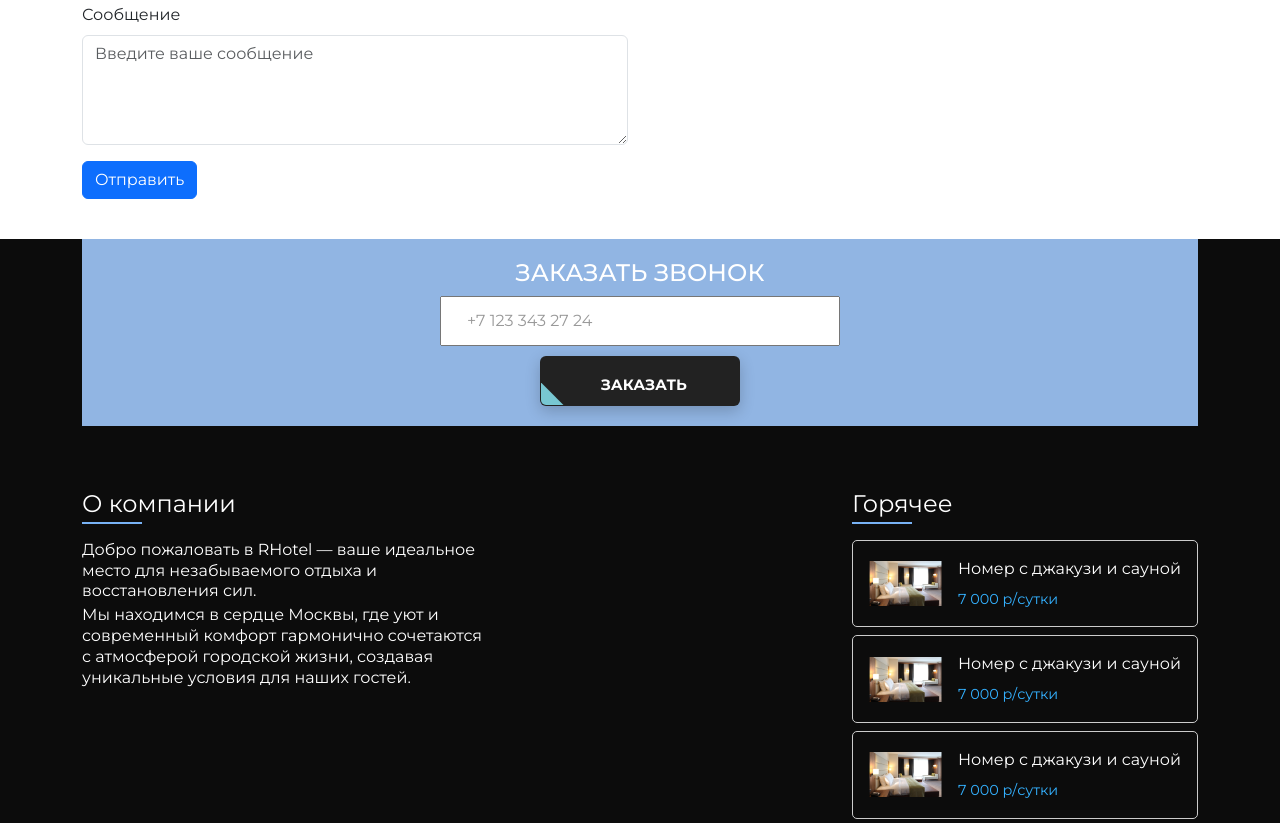
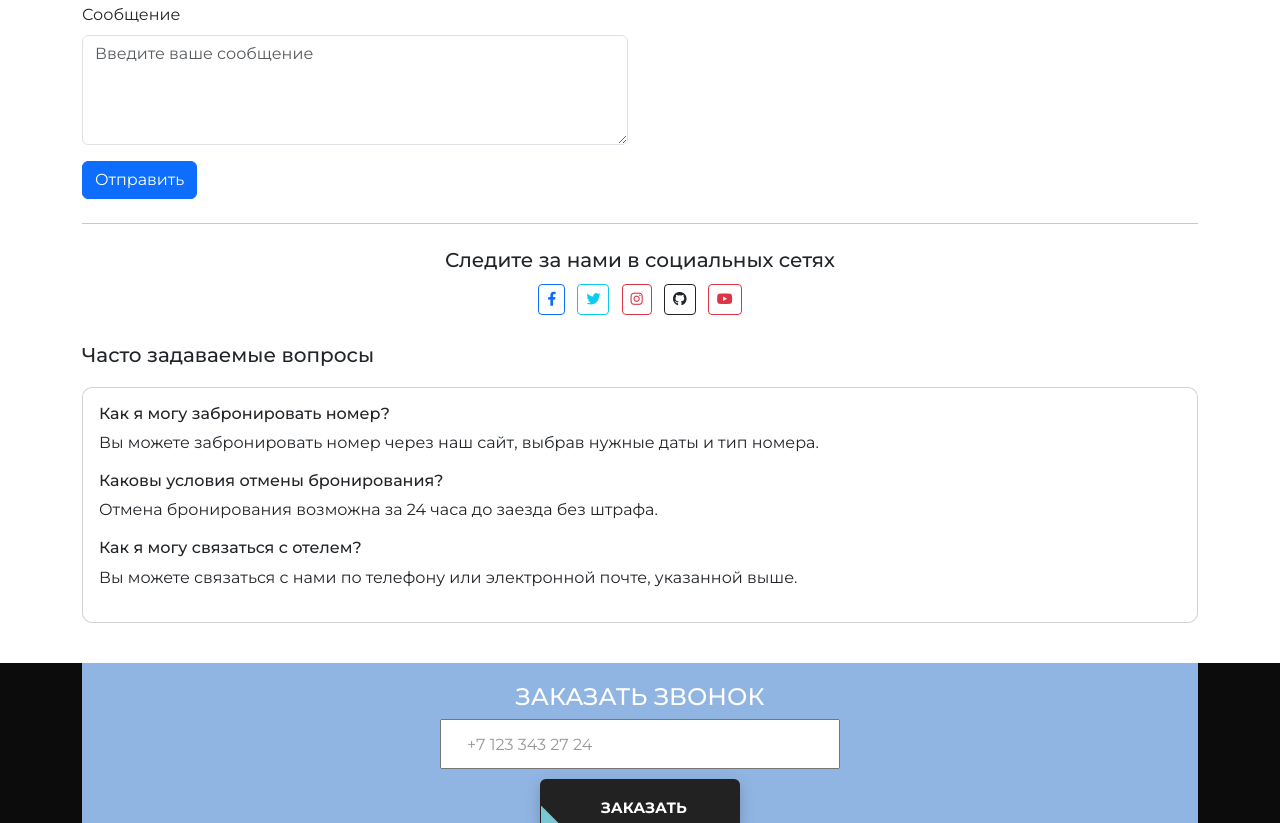
Before and after one commit to Rigoletti/project, a plain HTML site: page kuzmin/assets/pages/contact.html in a window 1280 px wide. Shown: the part 677-1500 px from the top of the page. Drawn offline with nearby package versions, Linux system fonts and the light colour scheme; files that its build step writes are made by us from their sources.

Commit message:
изменил страницу контакты

```diff
--- a/kuzmin/assets/pages/contact.html
+++ b/kuzmin/assets/pages/contact.html
@@ -5,7 +5,7 @@
     <meta name="viewport" content="width=device-width, initial-scale=1.0" />
     <title>Контакты</title>
     <link rel="stylesheet" href="../css/main.css" />
-    <link href="https://cdn.jsdelivr.net/npm/bootstrap@5.3.3/dist/css/bootstrap.min.css" rel="stylesheet" integrity="sha384-QWTKZyjpPEjISv5WaRU9OFeRpok6YctnYmDr5pNlyT2bRjXh0JMhjY6hW+ALEwIH" crossorigin="anonymous"/>
+    <link href="https://cdn.jsdelivr.net/npm/bootstrap@5.3.3/dist/css/bootstrap.min.css" rel="stylesheet" />
     <link rel="stylesheet" href="https://cdnjs.cloudflare.com/ajax/libs/font-awesome/6.0.0-beta3/css/all.min.css">
     <link href="https://fonts.googleapis.com/css2?family=Titillium+Web:wght@300;400;600&display=swap" rel="stylesheet">
     <link rel="stylesheet" href="../css/custom.css" />
@@ -53,7 +53,7 @@
       </script>
     </header>
     <!-- main -->
-     <main class="container mt-5">
+    <main class="container mt-5">
       <div class="contact">
         <h1 class="text-center mb-4">Контакты</h1>
         <div class="row">
@@ -98,6 +98,26 @@
                         loading="lazy">
                     </iframe>
                 </div>
+            </div>
+        </div>
+        <hr class="my-4">
+        <h5 class="text-center">Следите за нами в социальных сетях</h5>
+        <div class="social-media text-center mb-4">
+            <a href="#" class="btn btn-outline-primary btn-sm m-1"><i class="fab fa-facebook-f"></i></a>
+            <a href="#" class="btn btn-outline-info btn-sm m-1"><i class="fab fa-twitter"></i></a>
+            <a href="#" class="btn btn-outline-danger btn-sm m-1"><i class="fab fa-instagram"></i></a>
+            <a href="#" class="btn btn-outline-dark btn-sm m-1"><i class="fab fa-github"></i></a>
+            <a href="#" class="btn btn-outline-danger btn-sm m-1"><i class="fab fa-youtube"></i></a>
+        </div>
+        <h5>Часто задаваемые вопросы</h5>
+        <div class="card mb-3">
+            <div class="card-body">
+                <h6>Как я могу забронировать номер?</h6>
+                <p>Вы можете забронировать номер через наш сайт, выбрав нужные даты и тип номера.</p>
+                <h6>Каковы условия отмены бронирования?</h6>
+                <p>Отмена бронирования возможна за 24 часа до заезда без штрафа.</p>
+                <h6>Как я могу связаться с отелем?</h6>
+                <p>Вы можете связаться с нами по телефону или электронной почте, указанной выше.</p>
             </div>
         </div>
       </div>
@@ -192,9 +212,6 @@
       </ul>
   </footer>
 
-  <script src="https://cdn.jsdelivr.net/npm/bootstrap@5.3.3/dist/js/bootstrap.bundle.min.js"
-      integrity="sha384-YvpcrYf0tY3lHB60NNkmXc5s9fDVZLESaAA55NDzOxhy9GkcIdslK1eN7N6jIeHz"
-      crossorigin="anonymous">
-  </script>
+  <script src="https://cdn.jsdelivr.net/npm/bootstrap@5.3.3/dist/js/bootstrap.bundle.min.js"></script>
 </body>
 </html>
```
